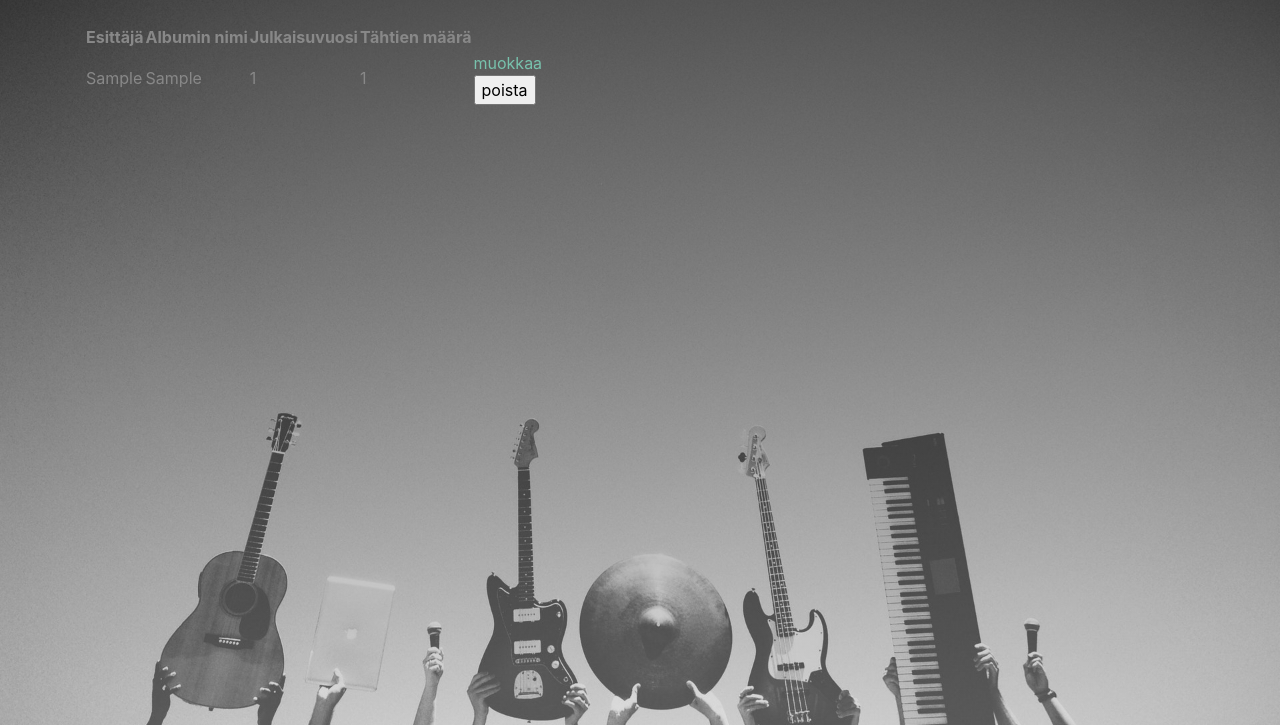
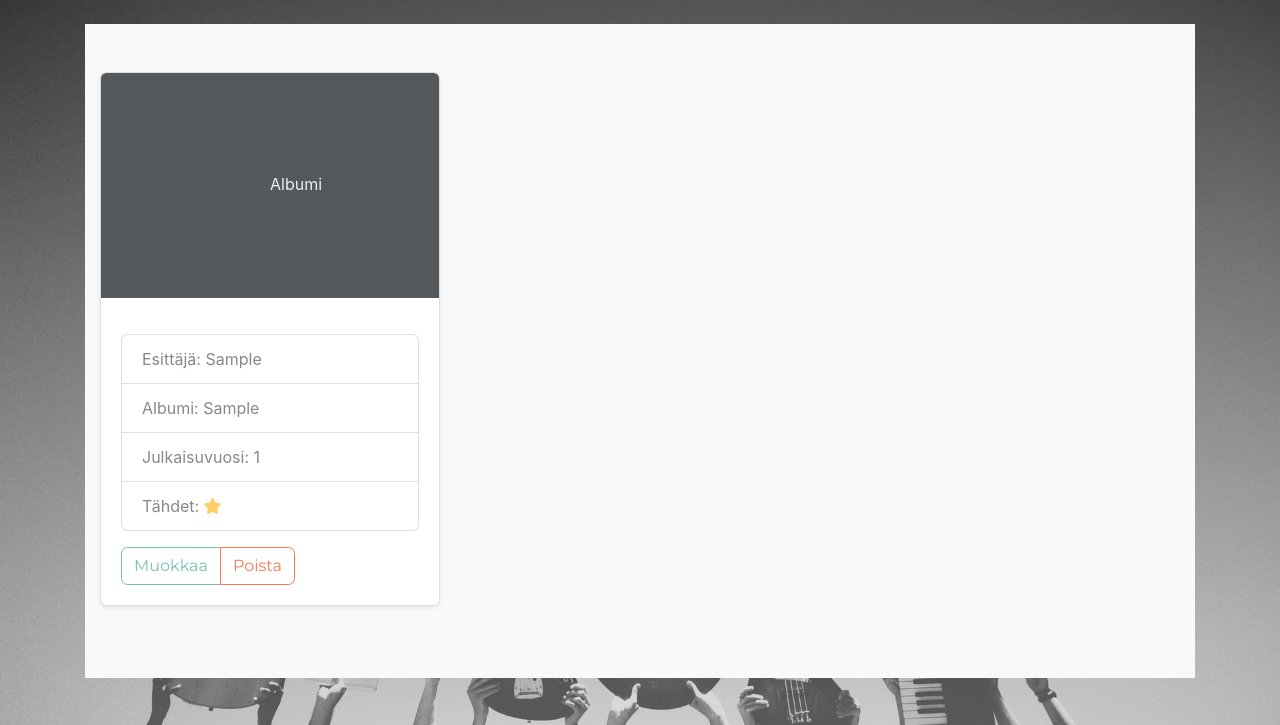
Before and after one commit to anttiromppanen/albumi_tietokanta, a Flask app: page /albums in a window 1280 px wide. Shown: the part 75-800 px from the top of the page. Run offline with Flask 2, Linux system fonts and the light colour scheme; a user stored in the database is signed in; tables that the repository leaves empty hold one stand-in row (values such as "Sample post"); some libraries are stand-ins or nearby versions.

Commit message:
v1 albumien listaus

```diff
--- a/application/templates/albums/list.html
+++ b/application/templates/albums/list.html
@@ -1,26 +1,59 @@
-{% extends "layout.html" %}
-
-{% block body %}
-  <table>
-    <tr>
-			<th>Esittäjä</th>
-      <th>Albumin nimi</th>
-      <th>Julkaisuvuosi</th>
-      <th>Tähtien määrä</th>
-    </tr>
-    {% for album in albums %}
-    <tr>
-			<td>{{ album.esittaja }}</td>
-      <td>{{ album.albumi }}</td>
-      <td>{{ album.julkaisuvuosi }}</td>
-      <td>{{ album.tahtien_maara }}</td>
-			<td>
-				<a href="{{ url_for('album_via_id', album_id = album.album_id) }}">muokkaa</a>
-				<form action="{{ url_for('album_delete', album_id = album.esittajat_albumit_id) }}">
-					<input type="submit" value="poista">
-				</form>
-			</td>
-    </tr>
-    {% endfor %}
-  </table>
+{% extends "layout.html" %} {% block body %}
+<div class="album py-5 bg-light">
+  <div class="container">
+    <div class="row">
+      {% for album in albums %}
+      <div class="col-md-4">
+        <div class="card mb-4 shadow-sm">
+          <svg
+            class="bd-placeholder-img card-img-top"
+            width="100%"
+            height="225"
+            xmlns="http://www.w3.org/2000/svg"
+            preserveAspectRatio="xMidYMid slice"
+            focusable="false"
+            role="img"
+            aria-label="Placeholder: Thumbnail"
+          >
+            <title>Albumi</title>
+            <rect width="100%" height="100%" fill="#55595c"></rect>
+            <text x="50%" y="50%" fill="#eceeef" dy=".3em">Albumi</text>
+          </svg>
+          <div class="card-body">
+            <p class="card-text">
+              <ul class="list-group">
+                <li class="list-group-item">
+                  Esittäjä: {{ album.esittaja }}
+                </li>
+                <li class="list-group-item">
+                  Albumi: {{ album.albumi }}
+                </li>
+                <li class="list-group-item">
+                  Julkaisuvuosi: {{ album.julkaisuvuosi }}
+                </li>
+                <li class="list-group-item">
+                  Tähdet:
+                  {% for i in range(0, album.tahtien_maara) %}
+                    <i class="fas fa-star text-warning"></i>
+                  {% endfor %}
+                </li>
+              </ul>
+            </p>
+            <div class="d-flex justify-content-between align-items-center">
+              <div class="btn-group">
+                <a href="#" class="btn btn-outline-primary">
+                  Muokkaa
+                </a>
+                <a href="#" class="btn btn-outline-danger">
+                  Poista
+                </a>
+              </div>
+            </div>
+          </div>
+        </div>
+      </div>
+      {% endfor %}
+    </div>
+  </div>
+</div>
 {% endblock %}
```
Also changed, not shown: documentation/todo.txt (+5 -3 lines), 8 other files.
